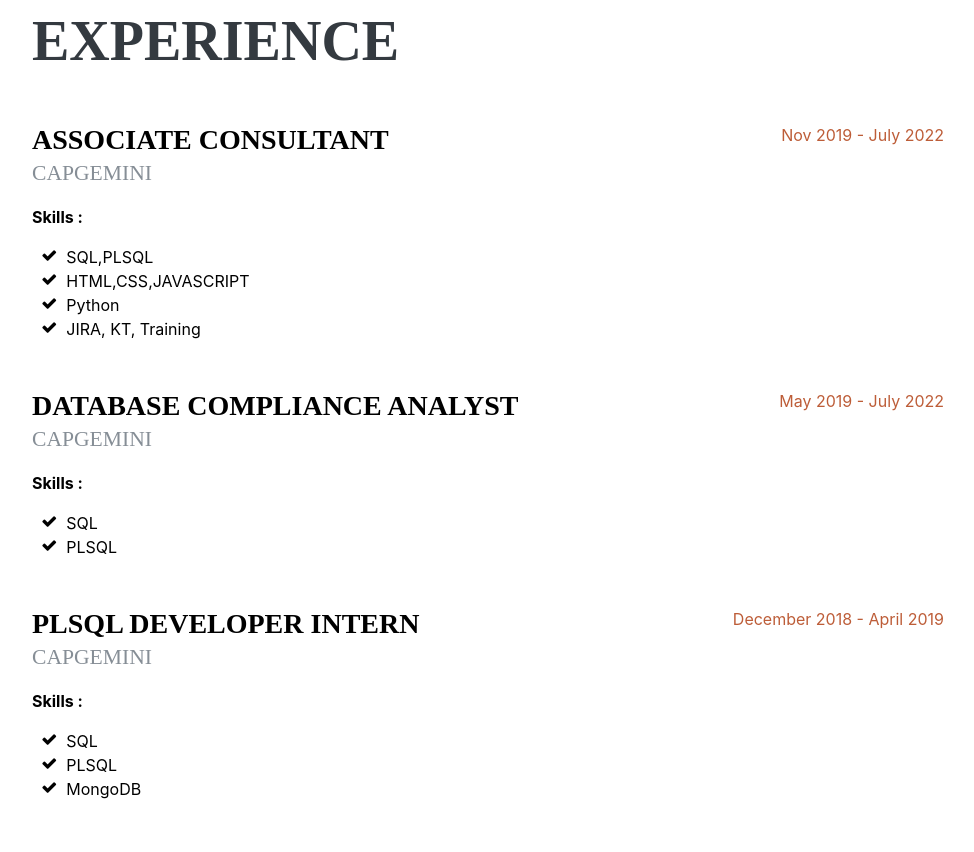
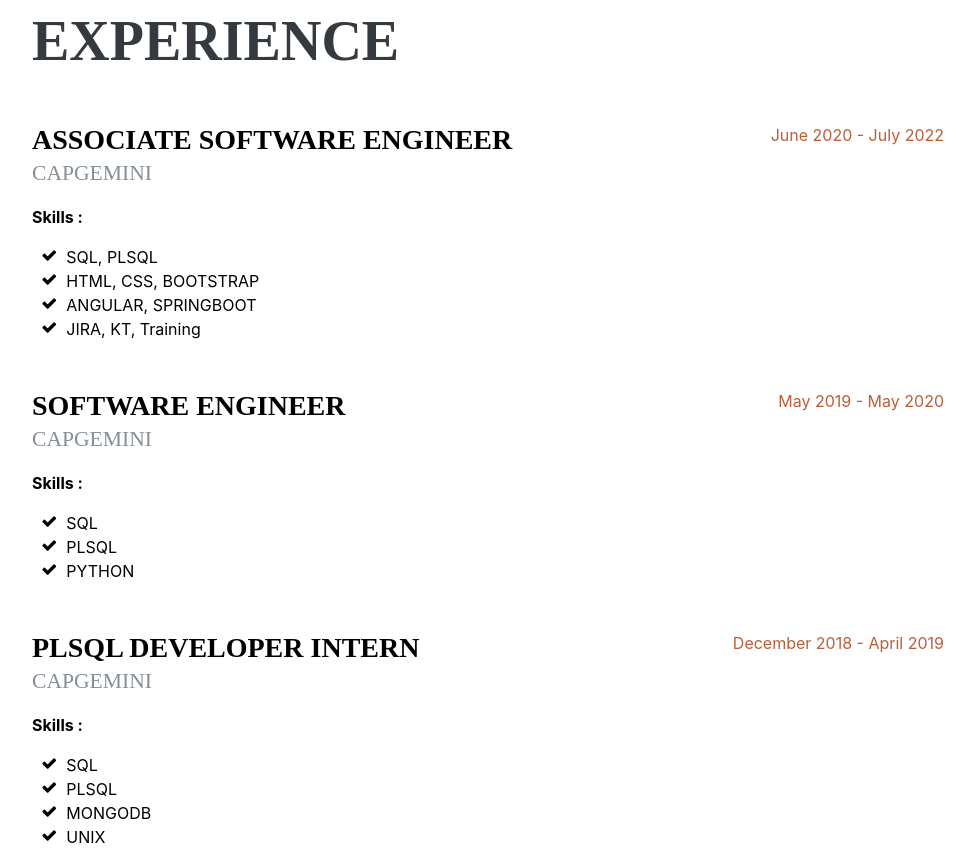
Before and after one commit to human999-hub/Portfolio, a plain HTML site: page index.html in a window 1280 px wide. Shown: the part 840-1692 px from the top of the page, without its empty margins (288-1262 px from the left). Drawn offline with nearby package versions, Linux system fonts and the light colour scheme; a web font is replaced by a local one.

Commit message:
Add files via upload

```diff
--- a/index.html
+++ b/index.html
@@ -169,21 +169,21 @@
 
           <div class="resume-item d-flex flex-column flex-md-row mb-5">
             <div class="resume-content mr-auto">
-              <h3 class="mb-0">Associate Consultant</h3>
+              <h3 class="mb-0">Associate Software Engineer</h3>
               <div class="subheading mb-3">Capgemini</div>
               <p style="color: black"><strong>Skills :</strong><br /></p>
               <ul class="fa-ul mb-0">
                 <li>
                   <i class="fa-li fa fa-check"></i>
-                  SQL,PLSQL
+                  SQL, PLSQL
                 </li>
                 <li>
                   <i class="fa-li fa fa-check"></i>
-                  HTML,CSS,JAVASCRIPT
+                  HTML, CSS, BOOTSTRAP
                 </li>
                 <li>
                   <i class="fa-li fa fa-check"></i>
-                  Python
+                  ANGULAR, SPRINGBOOT
                 </li>
                 <li>
                   <i class="fa-li fa fa-check"></i>
@@ -192,13 +192,13 @@
               </ul>
             </div>
             <div class="resume-date text-md-right">
-              <span class="text-primary">Nov 2019 - July 2022</span>
+              <span class="text-primary">June 2020 - July 2022</span>
             </div>
           </div>
 
           <div class="resume-item d-flex flex-column flex-md-row mb-5">
             <div class="resume-content mr-auto">
-              <h3 class="mb-0">Database Compliance Analyst</h3>
+              <h3 class="mb-0">Software Engineer</h3>
               <div class="subheading mb-3">Capgemini</div>
               <p style="color: black"><strong>Skills :</strong><br /></p>
               <ul class="fa-ul mb-0">
@@ -210,10 +210,14 @@
                   <i class="fa-li fa fa-check"></i>
                   PLSQL
                 </li>
+                <li>
+                  <i class="fa-li fa fa-check"></i>
+                  PYTHON
+                </li>
               </ul>
             </div>
             <div class="resume-date text-md-right">
-              <span class="text-primary">May 2019 - July 2022</span>
+              <span class="text-primary">May 2019 - May 2020</span>
             </div>
           </div>
 
@@ -233,7 +237,11 @@
                 </li>
                 <li>
                   <i class="fa-li fa fa-check"></i>
-                  MongoDB
+                  MONGODB
+                </li>
+                <li>
+                  <i class="fa-li fa fa-check"></i>
+                  UNIX
                 </li>
               </ul>
             </div>
```
